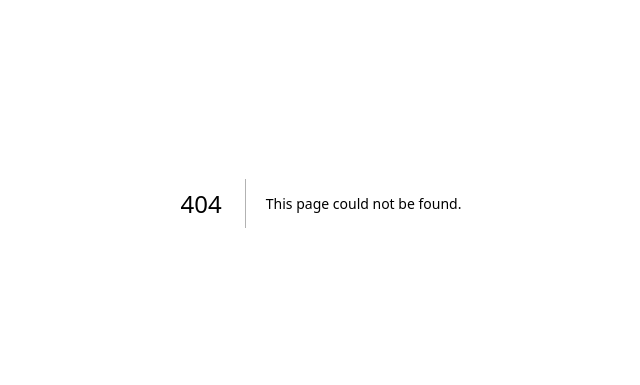
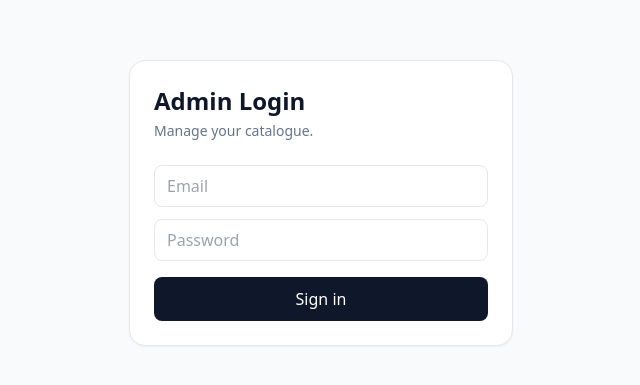
Before and after one commit to gjain6484-tech/at-digital-catalogue, a Next.js app: page /admin/login in a window 1280 px wide. Before the commit this address had no page. Shown: the part 197-582 px from the top of the page, without its empty margins (319-959 px from the left). Built offline with nearby package versions, Linux system fonts and the light colour scheme.

Commit message:
feat: bootstrap digital catalogue with admin panel

```diff
--- /dev/null
+++ b/app/admin/login/page.tsx
@@ -0,0 +1,21 @@
+'use client';
+
+import { useState } from "react";
+import { useRouter } from "next/navigation";
+import { createClient } from "@/lib/supabase-browser";
+
+export default function LoginPage() {
+  const router = useRouter();
+  const [email, setEmail] = useState("");
+  const [password, setPassword] = useState("");
+  const [error, setError] = useState("");
+
+  const submit = async (e: React.FormEvent) => {
+    e.preventDefault();
+    const { error } = await createClient().auth.signInWithPassword({ email, password });
+    if (error) return setError(error.message);
+    router.replace("/admin");
+  };
+
+  return <main className="flex min-h-screen items-center justify-center p-4"><form onSubmit={submit} className="w-full max-w-sm rounded-2xl border bg-white p-6 shadow-sm"><h1 className="text-2xl font-bold">Admin Login</h1><p className="mt-1 text-sm text-slate-500">Manage your catalogue.</p><input required type="email" className="mt-6 w-full rounded-lg border px-3 py-2" placeholder="Email" value={email} onChange={e=>setEmail(e.target.value)}/><input required type="password" className="mt-3 w-full rounded-lg border px-3 py-2" placeholder="Password" value={password} onChange={e=>setPassword(e.target.value)}/><button className="mt-4 w-full rounded-lg bg-slate-900 px-4 py-2.5 text-white">Sign in</button>{error && <p className="mt-3 text-sm text-red-600">{error}</p>}</form></main>;
+}
```
